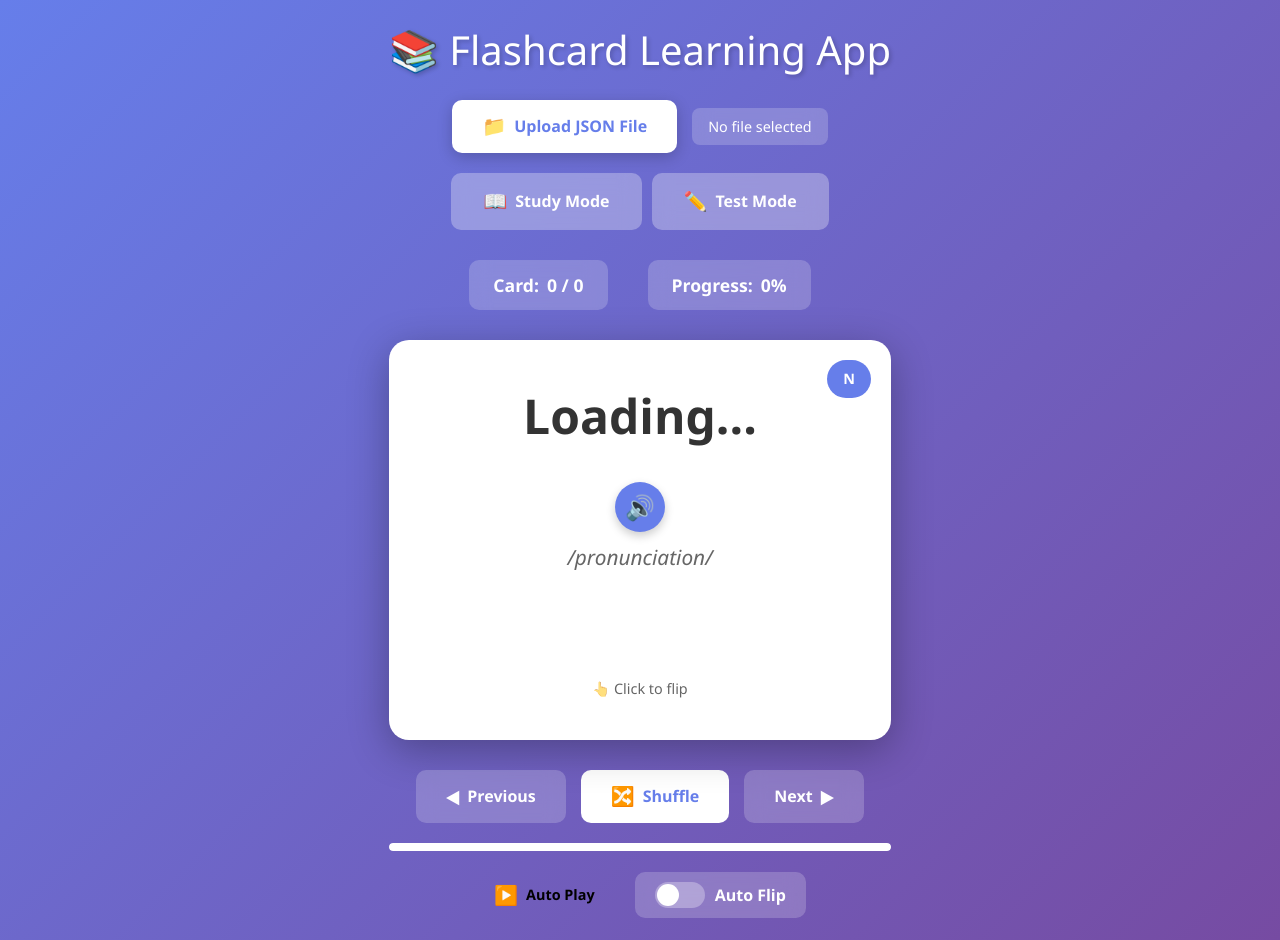
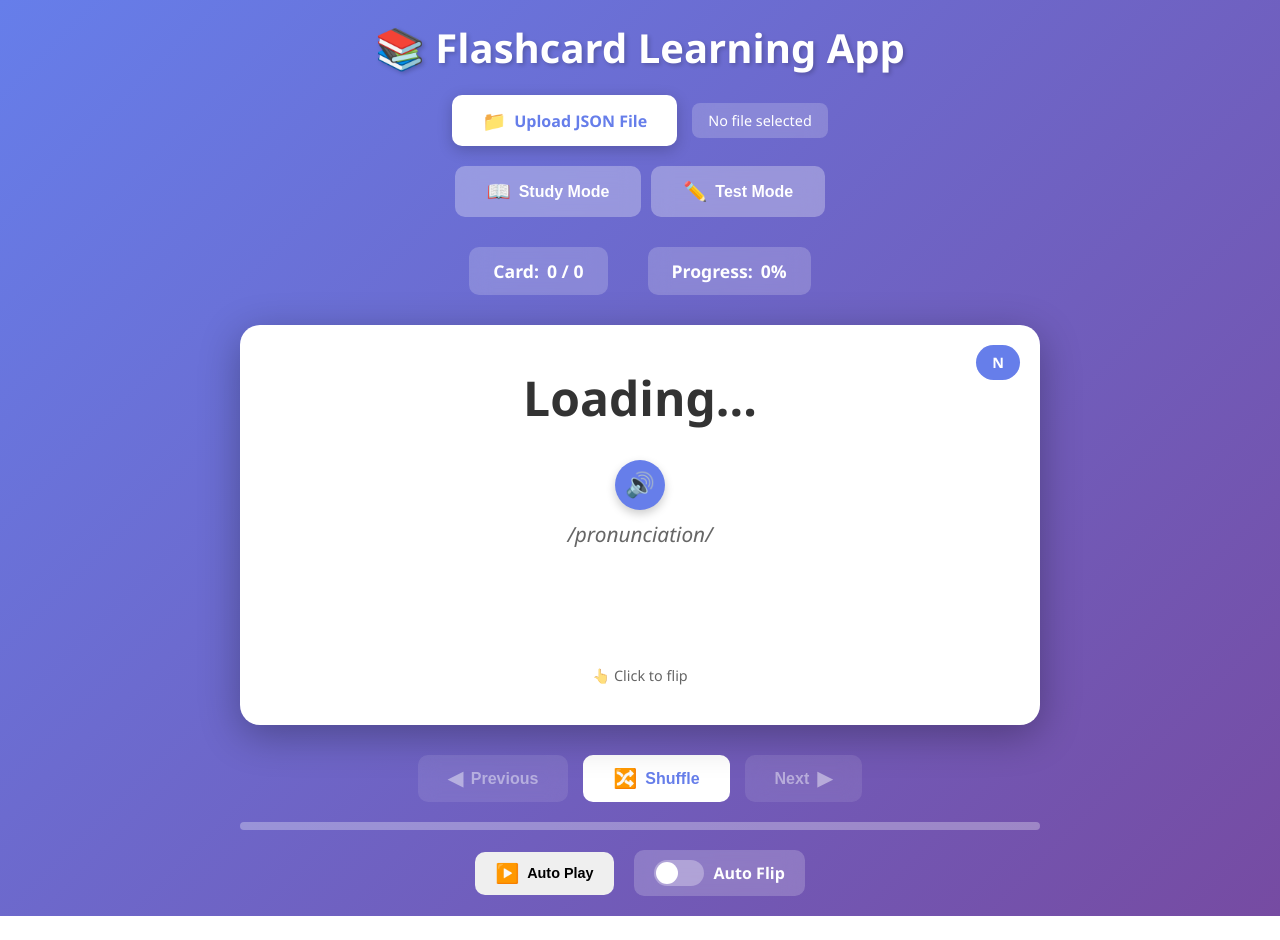
Before and after one commit to vietanhdang/angular-flash-card, an Angular app: page /home in a window 1280 px wide. After the commit the page ends 916 px from the top, so only its background shows below. Built offline with nearby package versions, Linux system fonts and the light colour scheme.

Commit message:
feat: enhance controls component with input properties and keyboard navigation support

```diff
--- a/src/app/app.css
+++ b/src/app/app.css
@@ -0,0 +1,10 @@
+.app-wrapper {
+  display: flex;
+  flex-direction: column;
+}
+
+.main-content {
+  flex: 1;
+  display: flex;
+  flex-direction: column;
+}
--- a/src/app/pages/home/components/controls/controls.component.html
+++ b/src/app/pages/home/components/controls/controls.component.html
@@ -1,15 +1,20 @@
 <div class="controls">
-  <button class="btn btn-secondary" id="prev-btn" (click)="onPreviousClick()">
+  <button
+    class="btn btn-secondary"
+    id="prev-btn"
+    (click)="onPreviousClick()"
+    [disabled]="disablePrevious"
+  >
     <span class="btn-icon">◀</span> Previous
   </button>
   <button class="btn btn-primary" id="shuffle-btn" (click)="onShuffleClick()">
     <span class="btn-icon">🔀</span> Shuffle
   </button>
-  <button class="btn btn-secondary" id="next-btn" (click)="onNextClick()">
+  <button class="btn btn-secondary" id="next-btn" (click)="onNextClick()" [disabled]="disableNext">
     Next <span class="btn-icon">▶</span>
   </button>
 </div>
 
 <div class="progress-bar">
-  <div class="progress-fill" id="progress-fill"></div>
+  <div class="progress-fill" id="progress-fill" [ngStyle]="{ width: progress + '%' }"></div>
 </div>
--- a/src/app/pages/home/components/controls/controls.component.ts
+++ b/src/app/pages/home/components/controls/controls.component.ts
@@ -1,4 +1,4 @@
-import { Component, EventEmitter, Output } from '@angular/core';
+import { Component, EventEmitter, Input, Output } from '@angular/core';
 import { CommonModule } from '@angular/common';
 
 @Component({
@@ -10,9 +10,24 @@ import { CommonModule } from '@angular/common';
 })
 export class ControlsComponent {
   // TODO: Thêm @Output() để emit events: onPrevious, onNext, onShuffle
+  @Input() currentIndex: number = 0;
+  @Input() totalCards: number = 0;
+
   @Output() onPrevious = new EventEmitter<void>();
   @Output() onNext = new EventEmitter<void>();
   @Output() onShuffle = new EventEmitter<void>();
+
+  get progress(): number {
+    return this.totalCards > 0 ? ((this.currentIndex + 1) / this.totalCards) * 100 : 0;
+  }
+
+  get disablePrevious(): boolean {
+    return this.currentIndex <= 0;
+  }
+
+  get disableNext(): boolean {
+    return this.currentIndex >= this.totalCards - 1;
+  }
 
   onPreviousClick() {
     this.onPrevious.emit();
--- a/src/app/pages/home/home.component.html
+++ b/src/app/pages/home/home.component.html
@@ -13,6 +13,8 @@
   (onPrevious)="handlePrevious()"
   (onNext)="handleNext()"
   (onShuffle)="handleShuffle()"
+  [currentIndex]="currentIndex"
+  [totalCards]="totalCards"
 ></app-controls>
 
 <app-mode-toggle
--- a/src/app/pages/home/home.component.ts
+++ b/src/app/pages/home/home.component.ts
@@ -1,6 +1,7 @@
 import { Component, ChangeDetectorRef } from '@angular/core';
 import { CommonModule } from '@angular/common';
 import { interval, Subscription } from 'rxjs';
+import { HostListener } from '@angular/core';
 // import { RouterLink } from '@angular/router';
 
 import { HeaderComponent } from '../../layouts/header/header.component';
@@ -120,4 +121,27 @@ export class HomeComponent {
       this.handleAutoPlay(); // Start with new timing
     }
   }
+
+  @HostListener('window:keydown', ['$event'])
+  handleKeyPress(event: KeyboardEvent) {
+    if (!this.currentCard) return;
+
+    switch (event.key) {
+      case 'ArrowRight':
+        this.handleNext();
+        break;
+      case 'ArrowLeft':
+        this.handlePrevious();
+        break;
+      case ' ':
+      case 'Enter':
+        event.preventDefault();
+        this.handleFlip();
+        break;
+      case 's':
+      case 'S':
+        this.handleShuffle();
+        break;
+    }
+  }
 }
--- a/src/styles.css
+++ b/src/styles.css
@@ -1,6 +1,6 @@
 /* You can add global styles to this file, and also import other style files */
 
-@import 'tailwindcss';
+/* @import 'tailwindcss'; */
 
 * {
   margin: 0;
@@ -19,7 +19,7 @@ body {
 }
 
 .container {
-  max-width: 800px;
+  min-width: 800px;
   width: 100%;
 }
 
```
